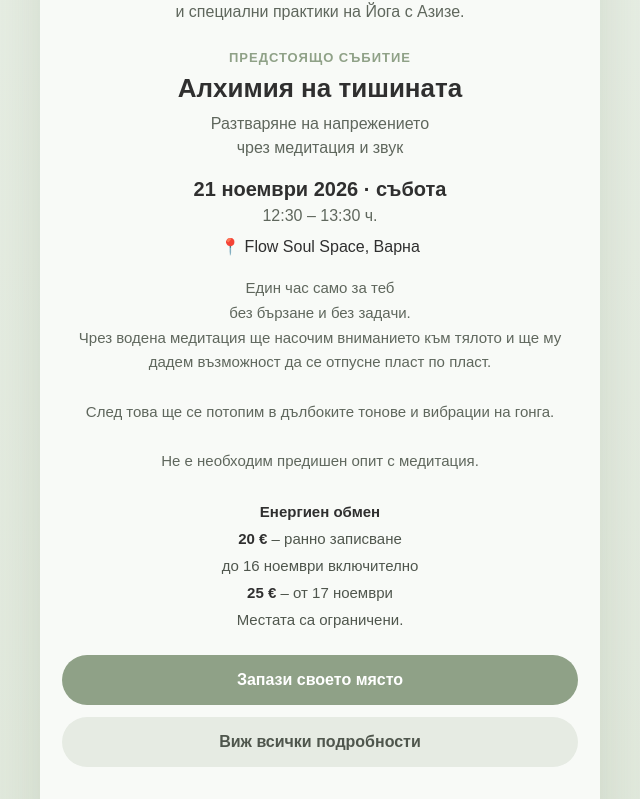
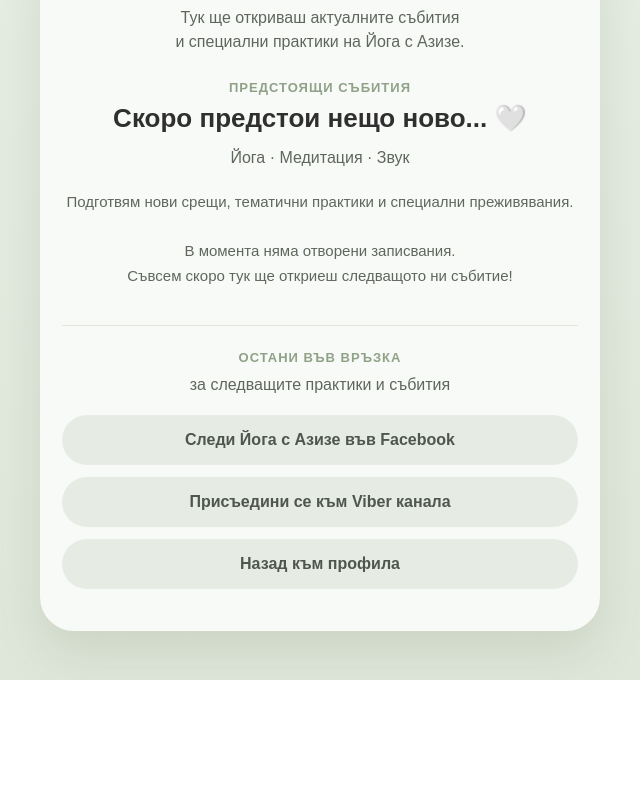
Before and after one commit to azizeyoga/Azize-Links, a plain HTML site: page events.html in a window 1280 px wide. Shown: the part 120-919 px from the top of the page, without its empty margins (320-960 px from the left). After the commit the page ends 800 px from the top, so only its background shows below. Drawn offline with Linux system fonts and the light colour scheme.

Commit message:
Update events.html

```diff
--- a/events.html
+++ b/events.html
@@ -4,22 +4,27 @@
 <head>
   <meta charset="UTF-8">
   <meta name="viewport" content="width=device-width, initial-scale=1.0">
-  <meta name="description" content="Алхимия на тишината – водена медитация и звуково преживяване с гонг. 21 ноември 2026 г., 12:30 ч., Flow Soul Space, Варна. Запази своето място.">
+  <meta name="description" content="Предстоящи събития, тематични йога практики, медитации и звукови преживявания с Йога с Азизе във Варна.">
   <title>Събития | Йога с Азизе</title>
+
   <style>
     *{ box-sizing:border-box; }
+
     body{
       margin:0;
       font-family:Arial, sans-serif;
       background:linear-gradient(180deg,#e7eee4 0%,#dfe7da 100%);
       color:#2f2f2f;
     }
+
     .page{
       min-height:100vh;
       display:flex;
+      align-items:center;
       justify-content:center;
       padding:20px;
     }
+
     .card{
       width:100%;
       max-width:560px;
@@ -29,17 +34,20 @@
       padding:30px 22px;
       text-align:center;
     }
+
     h1{
       margin-top:0;
       margin-bottom:12px;
       font-size:30px;
     }
+
     .intro{
       font-size:16px;
       color:#5f675d;
       line-height:1.5;
       margin-bottom:26px;
     }
+
     .section-label{
       font-size:13px;
       letter-spacing:1px;
@@ -48,27 +56,27 @@
       margin-top:24px;
       margin-bottom:8px;
     }
+
     .event-title{
       font-size:26px;
       font-weight:bold;
-      margin-bottom:8px;
+      margin-bottom:12px;
     }
+
     .subtitle{
       color:#5f675d;
       line-height:1.5;
       margin-bottom:18px;
     }
-    .date{
-      font-size:20px;
-      font-weight:bold;
-      margin-bottom:6px;
+
+    .description{
+      font-size:15px;
+      line-height:1.65;
+      color:#5f675d;
+      margin-top:20px;
+      margin-bottom:26px;
     }
-    .time{
-      font-size:16px;
-      color:#5f675d;
-      margin-bottom:12px;
-    }
-    .location{ margin-bottom:14px; }
+
     .button{
       display:block;
       width:100%;
@@ -82,96 +90,101 @@
       font-size:16px;
       transition:.25s;
     }
+
     .button:hover,
     .button:focus-visible{
       opacity:.92;
       transform:translateY(-1px);
     }
+
     .button.secondary{
       background:#e6ebe3;
       color:#4f564d;
     }
-    .description{
-      font-size:15px;
-      line-height:1.65;
-      color:#5f675d;
-      margin-top:20px;
-      margin-bottom:24px;
-    }
-    .price{
-      font-size:15px;
-      line-height:1.8;
-      color:#4f564d;
-      margin:0 0 22px;
-    }
-    .price strong{color:#2f2f2f;}
+
     .divider{
       height:1px;
       border:0;
       background:#dfe6db;
       margin:36px 0 24px;
     }
+
     @media(max-width:420px){
-      .card{padding:28px 18px;border-radius:28px;}
-      .event-title{font-size:24px;}
-      .date{font-size:18px;}
+      .card{
+        padding:28px 18px;
+        border-radius:28px;
+      }
+
+      .event-title{
+        font-size:24px;
+      }
     }
   </style>
 </head>
+
 <body>
+
   <main class="page">
     <div class="card">
+
       <h1>Събития</h1>
+
       <div class="intro">
         Тук ще откриваш актуалните събития<br>
         и специални практики на Йога с Азизе.
       </div>
 
-      <div class="section-label">ПРЕДСТОЯЩО СЪБИТИЕ</div>
-      <div class="event-title">Алхимия на тишината</div>
-      <div class="subtitle">Разтваряне на напрежението<br>чрез медитация и звук</div>
+      <div class="section-label">
+        ПРЕДСТОЯЩИ СЪБИТИЯ
+      </div>
 
-      <div class="date">21 ноември 2026 · събота</div>
-      <div class="time">12:30 – 13:30 ч.</div>
-      <div class="location">📍 Flow Soul Space, Варна</div>
+      <div class="event-title">
+        Скоро предстои нещо ново... 🤍
+      </div>
+
+      <div class="subtitle">
+        Йога · Медитация · Звук
+      </div>
 
       <div class="description">
-        Един час само за теб<br>без бързане и без задачи.<br>
-        Чрез водена медитация ще насочим вниманието към тялото
-        и ще му дадем възможност да се отпусне пласт по пласт.<br><br>
-        След това ще се потопим в дълбоките тонове и вибрации на гонга.<br><br>
-        Не е необходим предишен опит с медитация.
+        Подготвям нови срещи, тематични практики
+        и специални преживявания.<br><br>
+
+        В момента няма отворени записвания.<br>
+        Съвсем скоро тук ще откриеш
+        следващото ни събитие!
       </div>
-
-      <div class="price">
-        <strong>Енергиен обмен</strong><br>
-        <strong>20 €</strong> – ранно записване<br>
-        до 16 ноември включително<br>
-        <strong>25 €</strong> – от 17 ноември<br>
-        Местата са ограничени.
-      </div>
-
-      <a class="button" href="https://forms.gle/G4QqjcTXatarf5iL8" target="_blank" rel="noopener noreferrer">
-        Запази своето място
-      </a>
-      <a class="button secondary" href="https://www.facebook.com/share/1A1xa36NUS/" target="_blank" rel="noopener noreferrer">
-        Виж всички подробности
-      </a>
 
       <hr class="divider">
 
-      <div class="section-label">ОСТАНИ ВЪВ ВРЪЗКА</div>
-      <div class="subtitle">за следващите практики и събития</div>
-<a class="button secondary" href="https://www.facebook.com/profile.php?id=61576009585025" target="_blank" rel="noopener noreferrer">
-Следи Йога с Азизе във Facebook
-</a>
+      <div class="section-label">
+        ОСТАНИ ВЪВ ВРЪЗКА
+      </div>
 
+      <div class="subtitle">
+        за следващите практики и събития
+      </div>
 
-      <a class="button secondary" href="https://invite.viber.com/?g2=AQAFdclileRBfVW7%2FZ9wPyFaTdt%2BKzZdpDyQVsvCp0yamUv6HptSyb%2BxeD4LqFAF" target="_blank" rel="noopener noreferrer">
+      <a class="button secondary"
+         href="https://www.facebook.com/profile.php?id=61576009585025"
+         target="_blank"
+         rel="noopener noreferrer">
+        Следи Йога с Азизе във Facebook
+      </a>
+
+      <a class="button secondary"
+         href="https://invite.viber.com/?g2=AQAFdclileRBfVW7%2FZ9wPyFaTdt%2BKzZdpDyQVsvCp0yamUv6HptSyb%2BxeD4LqFAF"
+         target="_blank"
+         rel="noopener noreferrer">
         Присъедини се към Viber канала
       </a>
-      <a class="button secondary" href="index.html">Назад към профила</a>
+
+      <a class="button secondary" href="index.html">
+        Назад към профила
+      </a>
+
     </div>
   </main>
+
 </body>
 </html>
```
